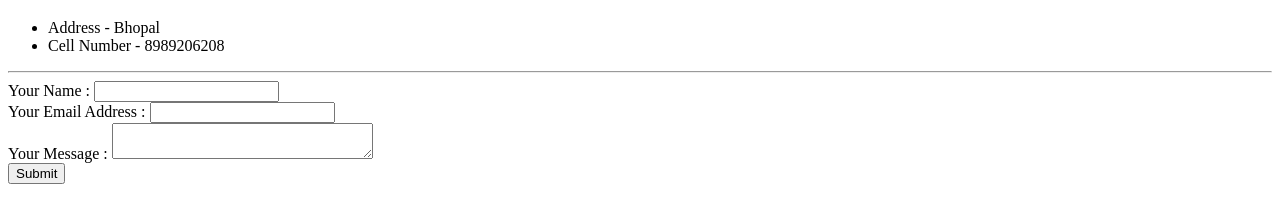
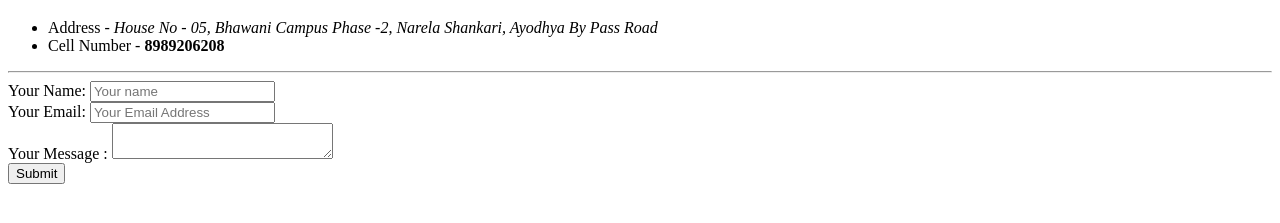
Before and after one commit to Pradeep-Shrivastavaa/CV, a plain HTML site: page Contact.html in a window 1280 px wide. Shown: the part 61-284 px from the top of the page. Drawn offline with Linux system fonts and the light colour scheme.

Commit message:
Updated with code changes - 21/01/2022

```diff
--- a/Contact.html
+++ b/Contact.html
@@ -11,20 +11,29 @@
 <body>
     <h1>Contact Details</h1>
     <ul>
-        <li>Address - Bhopal</li>
-        <li>Cell Number - 8989206208</li>
+        <li>Address - <em>House No - 05, Bhawani Campus Phase -2, Narela Shankari, Ayodhya By Pass Road</em></li>
+        <li>Cell Number - <strong>8989206208</strong></li>
     </ul>
     <hr>
-    <form action="mailto:pradeep.geek21@gmail.com" method="post" enctype="text/plain">
-        <label>Your Name : </label>
-        <input type="text" name="Your Name is : " value=""><br>
-        <label>Your Email Address : </label>
-        <input type="email" name="Your Email address is : " value=""><br>
+     <form action="mailto:pradeep.geek21@gmail.com" method="post" enctype="text/plain">
+
+            <label>Your Name: </label>
+            <input type="text" name="Your Name is : " placeholder="Your name" value=""><br>
+
+
+        <label>Your Email: </label>
+        <input type="email" name="Your Email address is : " placeholder="Your Email Address" value=""><br>
+
+
         <label>Your Message : </label>
-        <textarea name="Your Message" row="10" cols="30" value=""></textarea><br>
+        <textarea name="Your Message" cols="25" row="10" value=""></textarea><br>
+
+
         <input type="submit" name=""><br>
 
+
     </form>
+
 </body>
 
 </html>
```
Also changed, not shown: New.html (+0 -5 lines), index.html (+3 -3 lines).
